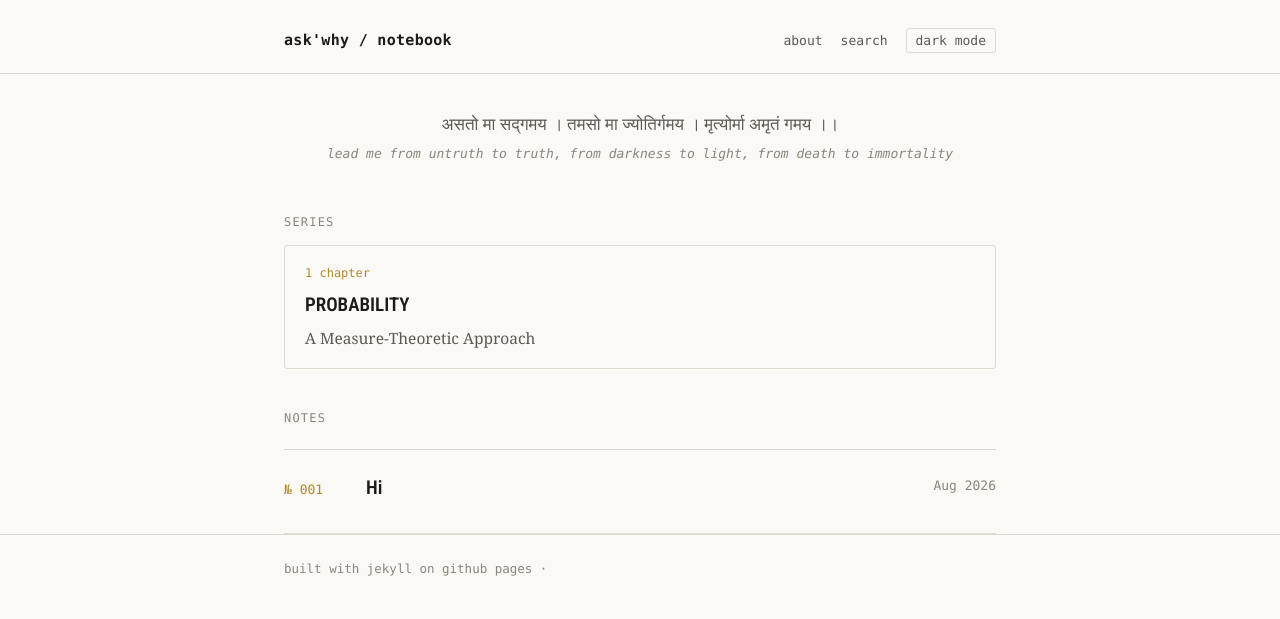
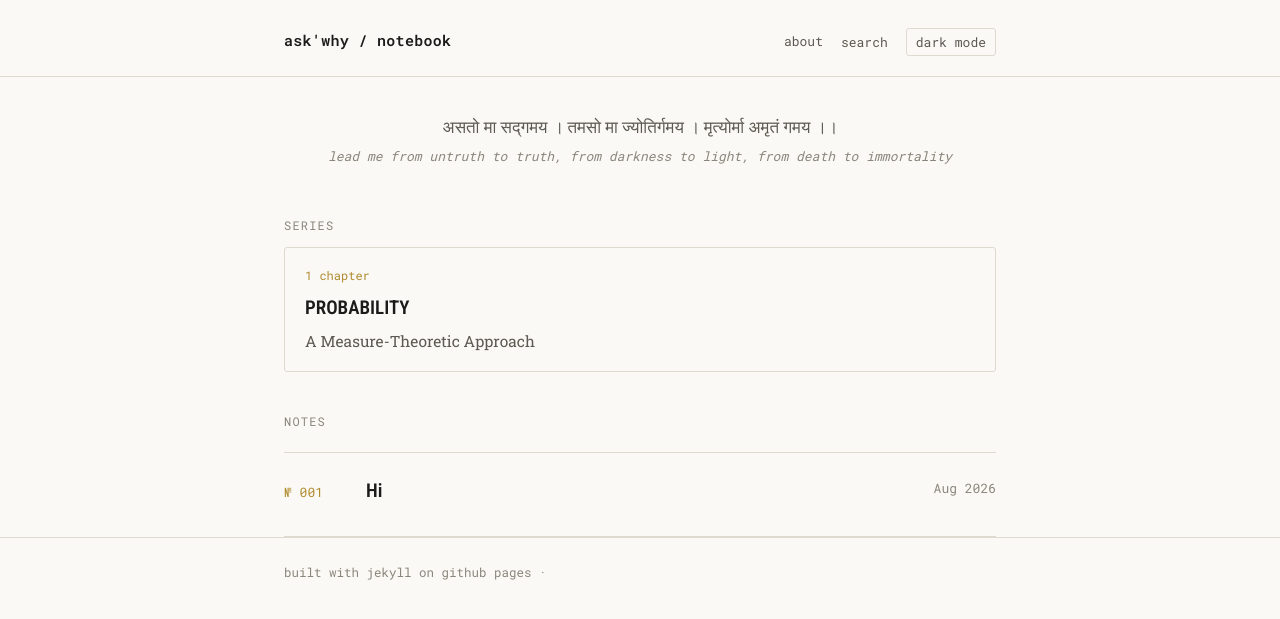
Before and after one commit to adarsh-s-kamatagi/adarsh-s-kamatagi.github.io, a Jekyll site: the page built from index.md, in a window 1280 px wide. Shown: the top 619 px of the page. Built offline with Jekyll 4.4.1, drawn with Linux system fonts in a browser that asks for light colours; nearby versions of some CDN libraries.

Commit message:
Change font families in style.css
Updated font variables to use Roboto Slab and Roboto Mono.

```diff
--- a/assets/css/style.css
+++ b/assets/css/style.css
@@ -14,8 +14,8 @@
   --rule: #dedad0;
   --code-bg: #f1efe8;
 
-  --font-serif: "Source Serif 4", Georgia, "Times New Roman", serif;
-  --font-mono: "IBM Plex Mono", "SFMono-Regular", Consolas, monospace;
+--font-serif: "Roboto Slab", Georgia, "Times New Roman", serif;
+--font-mono: "Roboto Mono", "SFMono-Regular", Consolas, monospace;
 
   --measure: 760px;
   --radius: 3px;
```
